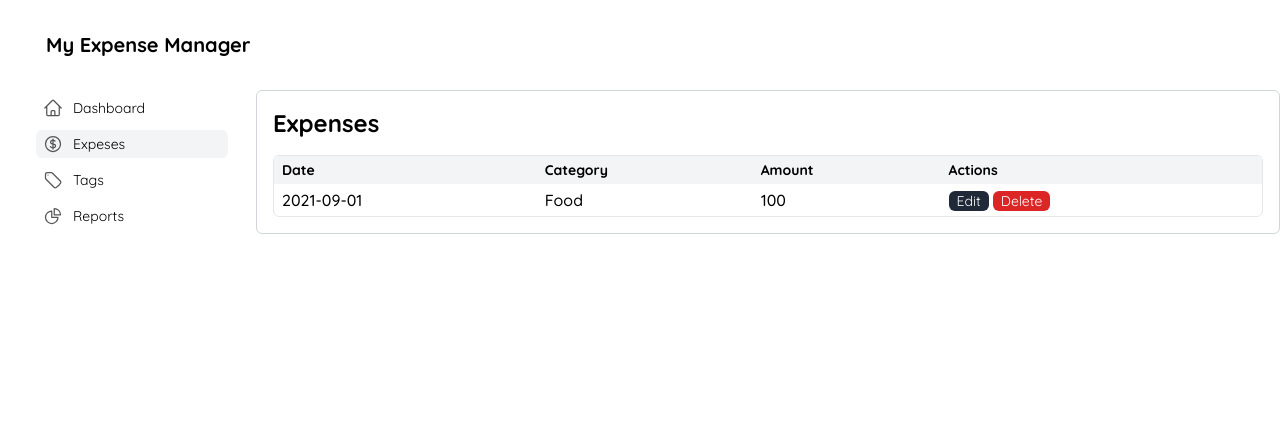
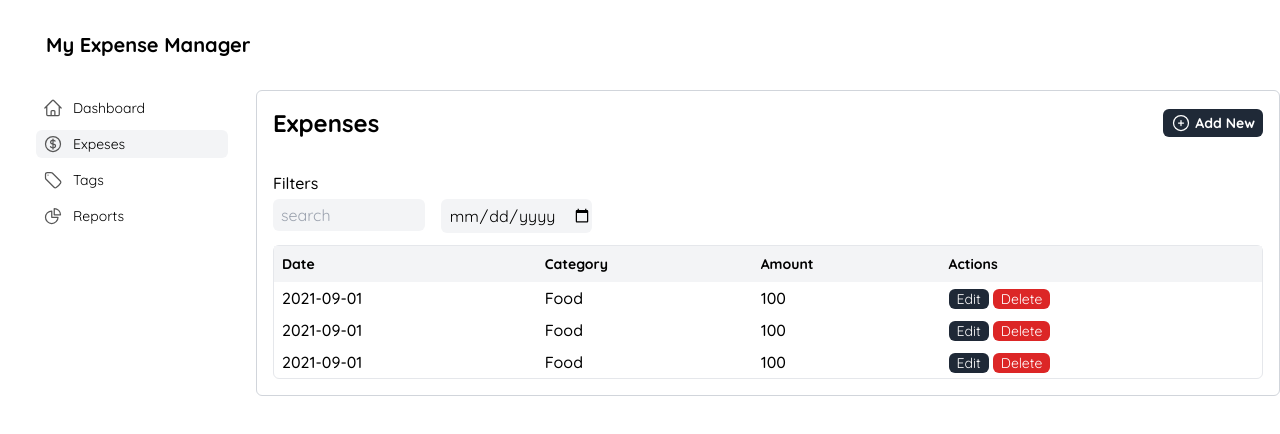
Before and after one commit to gurpreetkaits/expense-tracker, a React (Vite) app in the folder my-expense-tracker/: page /expenses in a window 1280 px wide. Shown: the top 434 px of the page. Built offline with nearby package versions, Linux system fonts and the light colour scheme.

Commit message:
expense page and tags page design changes

```diff
--- a/my-expense-tracker/src/App.jsx
+++ b/my-expense-tracker/src/App.jsx
@@ -7,7 +7,7 @@ function App() {
   return (
     <>
       <PanelNav />
-      <div className="container grid grid-cols-5 ">
+      <div className="container  grid grid-cols-5 ">
         <div className="col-span-1">
           <Sidebar />
         </div>
--- a/my-expense-tracker/src/pages/ExpensePage.jsx
+++ b/my-expense-tracker/src/pages/ExpensePage.jsx
@@ -5,19 +5,94 @@ function Expenses() {
   return (
     <>
       <div className="main-content border border-gray-300 px-4 py-4 rounded-md">
-        <h1 className="text-2xl font-bold mb-4">Expenses</h1>
+        <div className="pageTitle flex items-center justify-between">
+          <div className="title">
+            <h1 className="text-2xl font-bold">Expenses</h1>
+          </div>
+          <div className="createButton flex align-middle text-light">
+            <button className="text-sm bg-gray-800 hover:bg-gray-900 font-bold text-white flex px-2 py-1 rounded-md">
+              <svg
+                xmlns="http://www.w3.org/2000/svg"
+                fill="none"
+                viewBox="0 0 24 24"
+                strokeWidth={1.5}
+                stroke="currentColor"
+                className="w-5 h-5"
+              >
+                <path
+                  strokeLinecap="round"
+                  strokeLinejoin="round"
+                  d="M12 9v6m3-3H9m12 0a9 9 0 1 1-18 0 9 9 0 0 1 18 0Z"
+                />
+              </svg>
+              <span className="ms-1 ">Add New</span>
+            </button>
+          </div>
+        </div>
+        <div className="filterAndTableSection mt-8">
+          <div id="filters" className=" my-3">
+            <h2 className="font-medium">Filters</h2>
+            <div className="grid grid-cols-6 gap-4">
+              <div className="grid-span-3">
+                <input
+                  type="text"
+                  placeholder="search"
+                  className="mt-1 block w-full rounded-md
+              pt-1 pb-1 pl-2  focus:outline-none
+            transition ease-in-out duration-700 bg-gray-100 focus:outline-gray-100
+        "
+                />
+              </div>
+              <div>
+                <input
+                  type="date"
+                  placeholder="search"
+                  className="mt-1 block w-full rounded-md
+              pt-1 pb-1 pl-2  focus:outline-none
+            transition ease-in-out duration-700 bg-gray-100 focus:outline-gray-100
+        "
+                />
+              </div>
+              <div></div>
+            </div>
+          </div>
           <div className="border rounded-md">
-          <div id="filters"></div>
             <table className="w-full rounded-md">
               <thead>
                 <tr className="text-left bg-gray-100 p-2 text-sm mb-4">
-                <th className="px-2 py-1">Date</th>
-                <th className="px-2 py-1">Category</th>
-                <th className="px-2 py-1">Amount</th>
-                <th className="px-2 py-1">Actions</th>
+                  <th className="px-2 py-2">Date</th>
+                  <th className="px-2 py-2">Category</th>
+                  <th className="px-2 py-2">Amount</th>
+                  <th className="px-2 py-2">Actions</th>
                 </tr>
               </thead>
               <tbody>
+                <tr className="text-left">
+                  <td className="px-2 py-1 font-medium">2021-09-01</td>
+                  <td className="px-2 py-1 font-medium">Food</td>
+                  <td className="px-2 py-1 font-medium">100</td>
+                  <td className="px-2 py-">
+                    <button className="bg-gray-800 text-sm hover:bg-gray-900 transition-all ease-in-out py-0 px-2 text-white rounded-md ">
+                      Edit
+                    </button>
+                    <button className="sm:ms-1 text-sm hover:bg-red-700 transition-all ease-out bg-red-600 py-0 px-2 text-white rounded-md ">
+                      Delete
+                    </button>
+                  </td>
+                </tr>
+                <tr className="text-left">
+                  <td className="px-2 py-1 font-medium">2021-09-01</td>
+                  <td className="px-2 py-1 font-medium">Food</td>
+                  <td className="px-2 py-1 font-medium">100</td>
+                  <td className="px-2 py-">
+                    <button className="bg-gray-800 text-sm hover:bg-gray-900 transition-all ease-in-out py-0 px-2 text-white rounded-md ">
+                      Edit
+                    </button>
+                    <button className="sm:ms-1 text-sm hover:bg-red-700 transition-all ease-out bg-red-600 py-0 px-2 text-white rounded-md ">
+                      Delete
+                    </button>
+                  </td>
+                </tr>
                 <tr className="text-left">
                   <td className="px-2 py-1 font-medium">2021-09-01</td>
                   <td className="px-2 py-1 font-medium">Food</td>
@@ -35,6 +110,7 @@ function Expenses() {
             </table>
           </div>
         </div>
+      </div>
     </>
   );
 }
--- a/my-expense-tracker/src/pages/Tags.jsx
+++ b/my-expense-tracker/src/pages/Tags.jsx
@@ -17,7 +17,57 @@ const Tags = () => {
 
   return (
     <div className="container main-content border border-gray-300 px-4 py-4 rounded-md">
-      <h1 className="text-2xl font-bold mb-4">Tags</h1>
+      <div className="pageTitle flex items-center justify-between">
+        <div className="title">
+          <h1 className="text-2xl font-bold">Tags</h1>
+        </div>
+        <div className="createButton flex align-middle text-light">
+          <button className="text-sm bg-gray-800 hover:bg-gray-900 font-bold text-white flex px-2 py-1 rounded-md">
+            <svg
+              xmlns="http://www.w3.org/2000/svg"
+              fill="none"
+              viewBox="0 0 24 24"
+              strokeWidth={1.5}
+              stroke="currentColor"
+              className="w-5 h-5"
+            >
+              <path
+                strokeLinecap="round"
+                strokeLinejoin="round"
+                d="M12 9v6m3-3H9m12 0a9 9 0 1 1-18 0 9 9 0 0 1 18 0Z"
+              />
+            </svg>
+            <span className="ms-1 ">Add New</span>
+          </button>
+        </div>
+      </div>
+      <div className="filterAndTableSection mt-8">
+        <div id="filters" className=" my-3">
+          <h2 className="font-medium">Filters</h2>
+          <div className="grid grid-cols-6 gap-4">
+            <div className="grid-span-3">
+              <input
+                type="text"
+                placeholder="search"
+                className="mt-1 block w-full rounded-md
+              pt-1 pb-1 pl-2  focus:outline-none
+            transition ease-in-out duration-700 bg-gray-100 focus:outline-gray-100
+        "
+              />
+            </div>
+            <div>
+              <input
+                type="date"
+                placeholder="search"
+                className="mt-1 block w-full rounded-md
+              pt-1 pb-1 pl-2  focus:outline-none
+            transition ease-in-out duration-700 bg-gray-100 focus:outline-gray-100
+        "
+              />
+            </div>
+            <div></div>
+          </div>
+        </div>
         <div className="border-l-0 border-t-0 border-b-0 rounded-md">
           <table className="w-full rounded-md">
             <thead>
@@ -44,6 +94,7 @@ const Tags = () => {
           </table>
         </div>
       </div>
+    </div>
   );
 };
 
```
Lines whose indentation alone changed are shown as unchanged.
